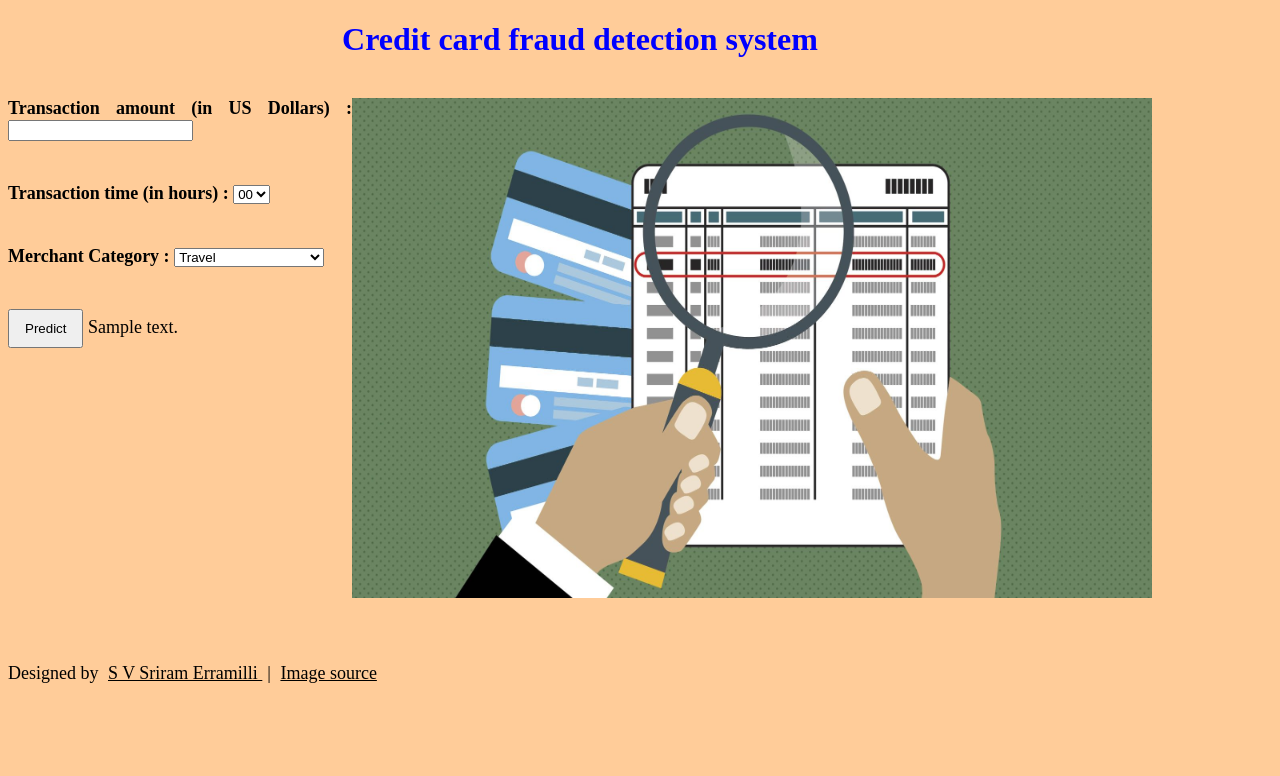
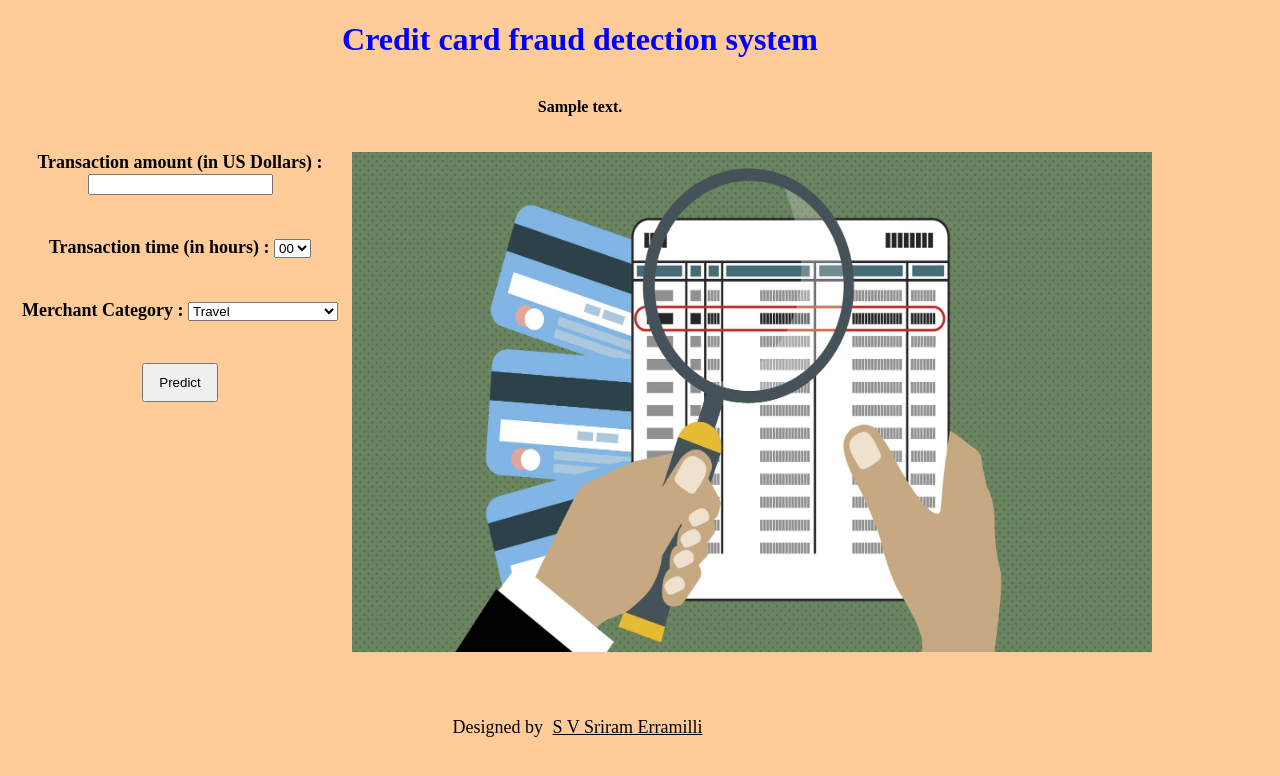
Before and after one commit to esvs2202/Credit-card-fraud-detection-system, a Flask app: template templates/index.html in a window 1280 px wide. Shown: the top 776 px of the page. Run offline with Flask 3, Linux system fonts and the light colour scheme; the template is opened without the code that fills it: most values are stand-ins (such as "Sample title", 1, 10 or a date in 2020); parts of the project's set-up code (start-up, migrations or seed data) failed here and were passed over.

Commit message:
Update index.html

```diff
--- a/templates/index.html
+++ b/templates/index.html
@@ -16,7 +16,7 @@
         body {
             background-color: #ffcc99;
             color: black;
-            text-align: justify;
+            text-align: center;
             padding-right: 120px;
         }
         </style>
@@ -26,6 +26,8 @@
 
 <h1 style="font-size: 28; text-align: center; font-weight: bold; color: blue"><b>Credit card fraud detection system </b></h1>
 <br>
+<b> {{ prediction_text }} </b>
+<br><br><br>
 <img src = "/static/img3.jpg" width="800" height="500" style="background-size:50%;
             background-repeat: no-repeat;
             float: right;">
@@ -86,11 +88,10 @@
 <br><br><br>
 
     <button type="submit" class="btn btn-primary btn-block btn-large" style="padding: 10px 15px" >Predict</button>
-    {{ prediction_text }}
     <br><br>
 
 </form> <br><br><br><br><br><br><br><br><br><br><br><br><br><br>
-    <footer class="button"><f> Designed by <a href="https://www.linkedin.com/in/svsriramerramilli/" style="text-align: right;" > S V Sriram Erramilli </a>  |  <a href="https://www.google.com/url?sa=i&url=https%3A%2F%2Fnews.mit.edu%2F2018%2Fmachine-learning-financial-credit-card-fraud-0920&psig=AOvVaw0dIBJqAgvpxPUxQivNI5xu&ust=1687802019499000&source=images&cd=vfe&ved=0CBEQjRxqFwoTCODZ78_-3v8CFQAAAAAdAAAAABAR" style="text-align: right;"> Image source </a> </f></footer>
+    <footer class="button"><f> Designed by <a href="https://www.linkedin.com/in/svsriramerramilli/" style="text-align: right;" > S V Sriram Erramilli </a> </f></footer>
     <!--footer class="button"></footer-->
 
 
```
